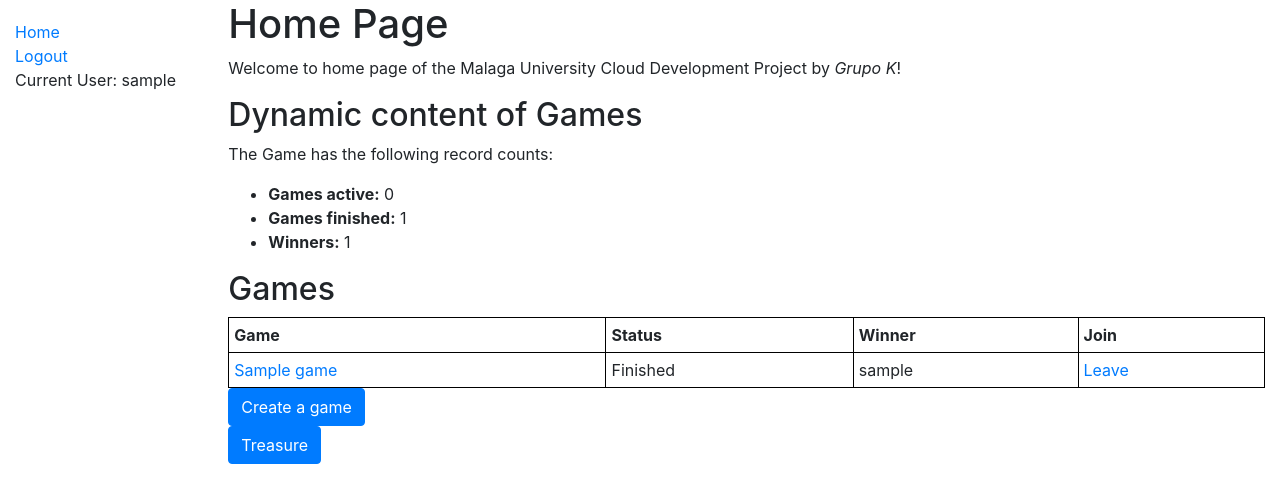
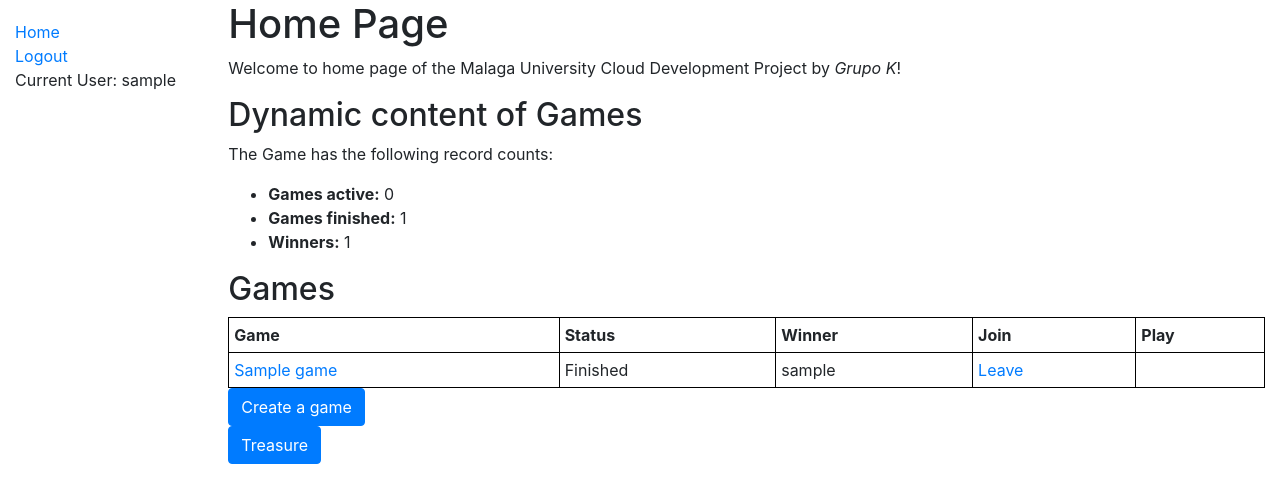
Before and after one commit to DRTorresRuiz/LaCazaDelTesoro, a Django app: page /homepage/ in a window 1280 px wide. Shown: the top 503 px of the page. Run offline with Django 3.2, Linux system fonts and the light colour scheme; a user stored in the database is signed in; tables that the repository leaves empty hold one stand-in row (values such as "Sample post"); some libraries are stand-ins or nearby versions.

Commit message:
add fontawesome library to icons and link to play games (if you are joined)

```diff
--- a/homepage/templates/base_generic.html
+++ b/homepage/templates/base_generic.html
@@ -4,6 +4,7 @@
   <meta charset="utf-8">
   <meta name="viewport" content="width=device-width, initial-scale=1">
   <link rel="stylesheet" href="https://stackpath.bootstrapcdn.com/bootstrap/4.1.3/css/bootstrap.min.css" integrity="sha384-MCw98/SFnGE8fJT3GXwEOngsV7Zt27NXFoaoApmYm81iuXoPkFOJwJ8ERdknLPMO" crossorigin="anonymous">
+  <link rel="stylesheet" href="https://cdnjs.cloudflare.com/ajax/libs/font-awesome/4.7.0/css/font-awesome.min.css">
   <!-- Add additional CSS in static file -->
   {% load static %}
   <link rel="stylesheet" href="{% static 'css/styles.css' %}">
--- a/homepage/templates/index_homepage.html
+++ b/homepage/templates/index_homepage.html
@@ -21,6 +21,7 @@
 	<th>Status</th>
 	<th>Winner</th>
 	<th>Join</th>
+    <th>Play</th>
   </tr>
 {% for game in games  %}
 <tr>
@@ -40,6 +41,12 @@
 {% else %}
  <td><a href="{{ game.get_join_url }}">Join</a></td>
 {% endif %}
+{% if user in game.player.all and game.status == 2 %}
+ <td><a href="/Game/play/{{ game.id }}/"><i class="fa fa-play-circle-o" style="font-size:36px;"></i></a></td>
+{% else %}
+ <td></td>
+{% endif %}
+
 </tr>
 {% endfor %}
 </table>
```
